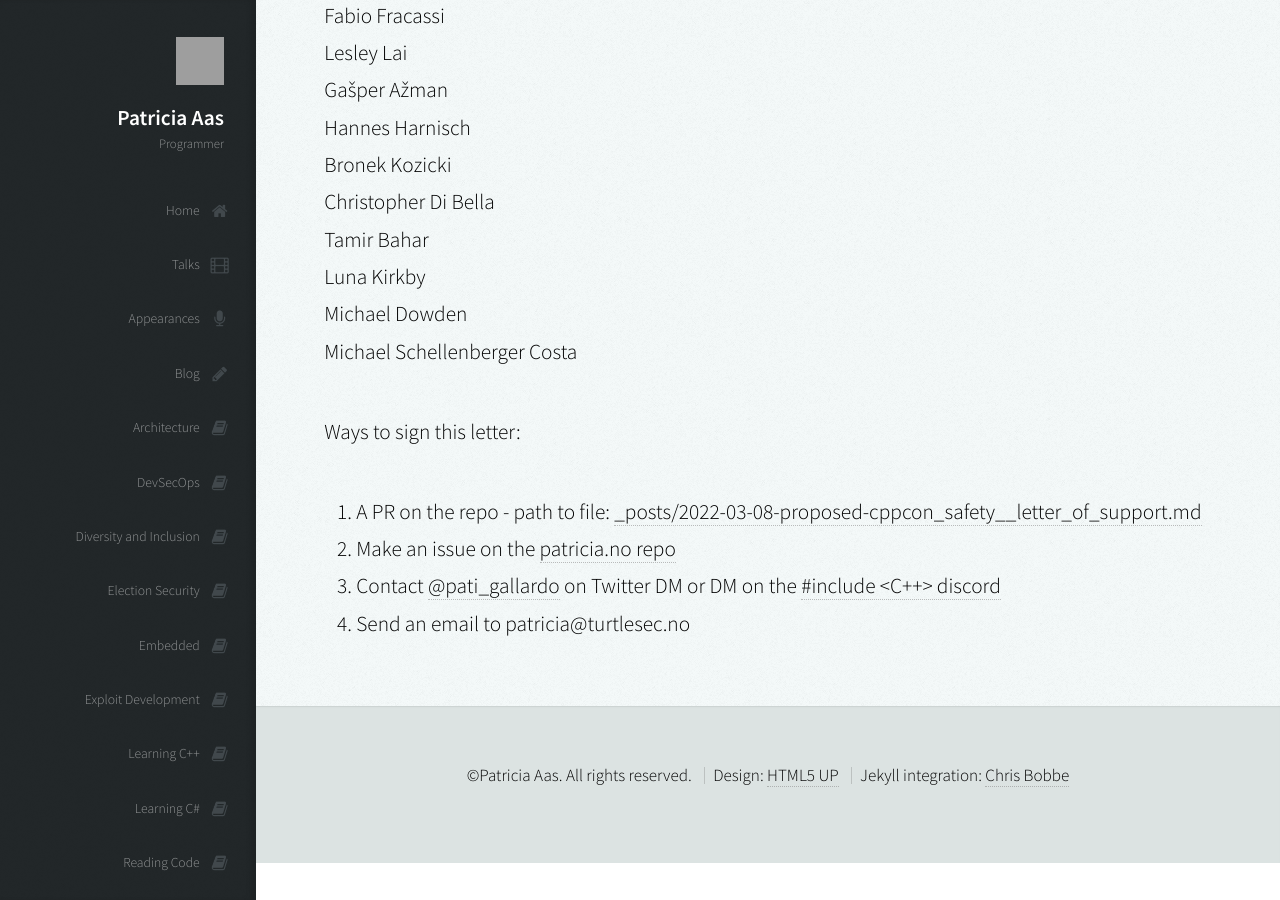
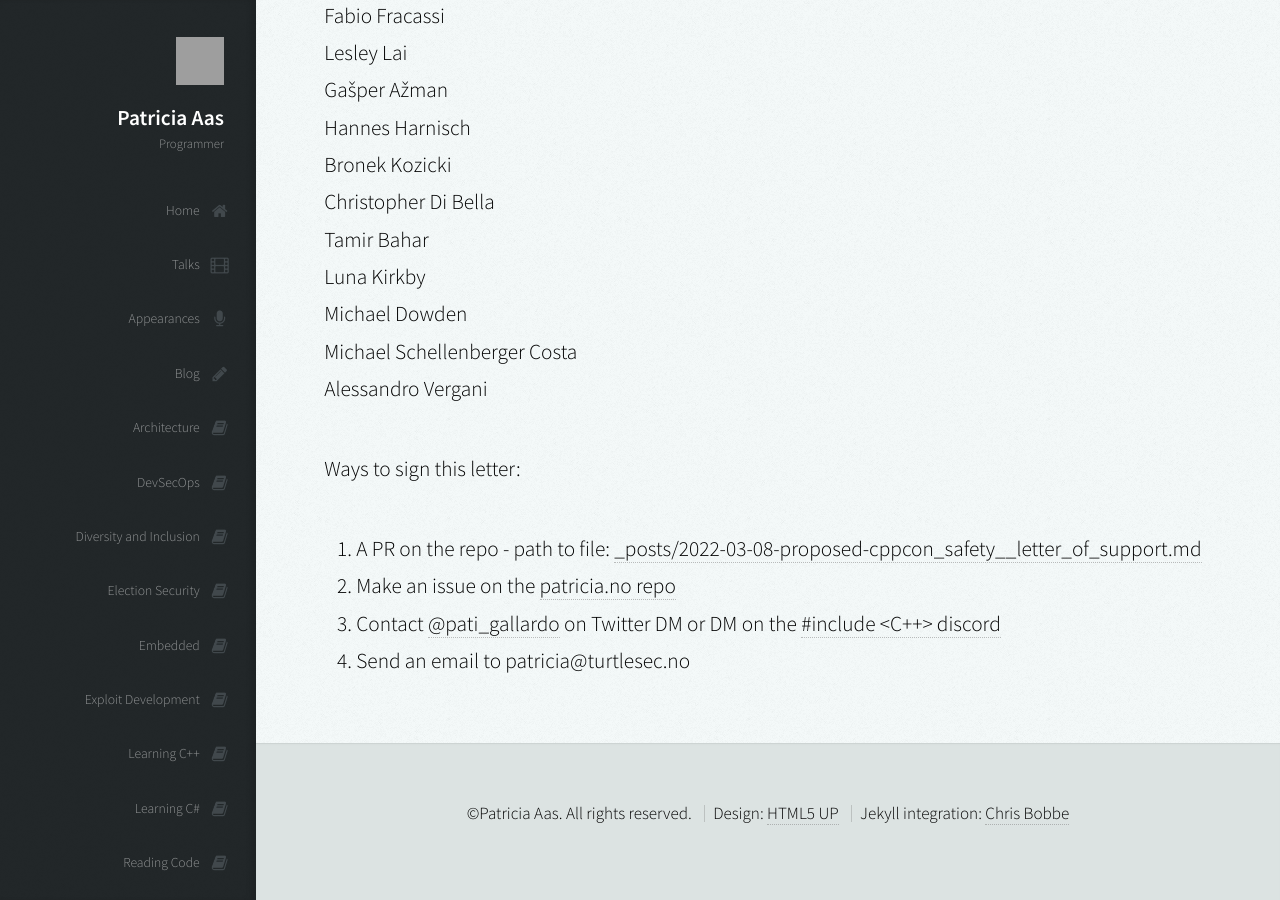
Before and after one commit to patricia-gallardo/patricia-gallardo.github.io, a Jekyll site: the page built from _posts/2022-03-08-proposed-cppcon_safety__letter_of_support.md, in a window 1280 px wide and 900 px high, scrolled down 1267 px. Built offline with Jekyll 4.4.1, drawn with Linux system fonts in a browser that asks for light colours; nearby versions of some CDN libraries; grey boxes are pictures that could not be loaded.

Commit message:
Update 2022-03-08-proposed-cppcon_safety__letter_of_support.md

```diff
--- a/_posts/2022-03-08-proposed-cppcon_safety__letter_of_support.md
+++ b/_posts/2022-03-08-proposed-cppcon_safety__letter_of_support.md
@@ -43,6 +43,7 @@ Tamir Bahar <br>
 Luna Kirkby <br>
 Michael Dowden <br>
 Michael Schellenberger Costa <br>
+Alessandro Vergani <br>
 
 Ways to sign this letter:
 1. A PR on the repo - path to file: [_posts/2022-03-08-proposed-cppcon_safety__letter_of_support.md][4]
```
